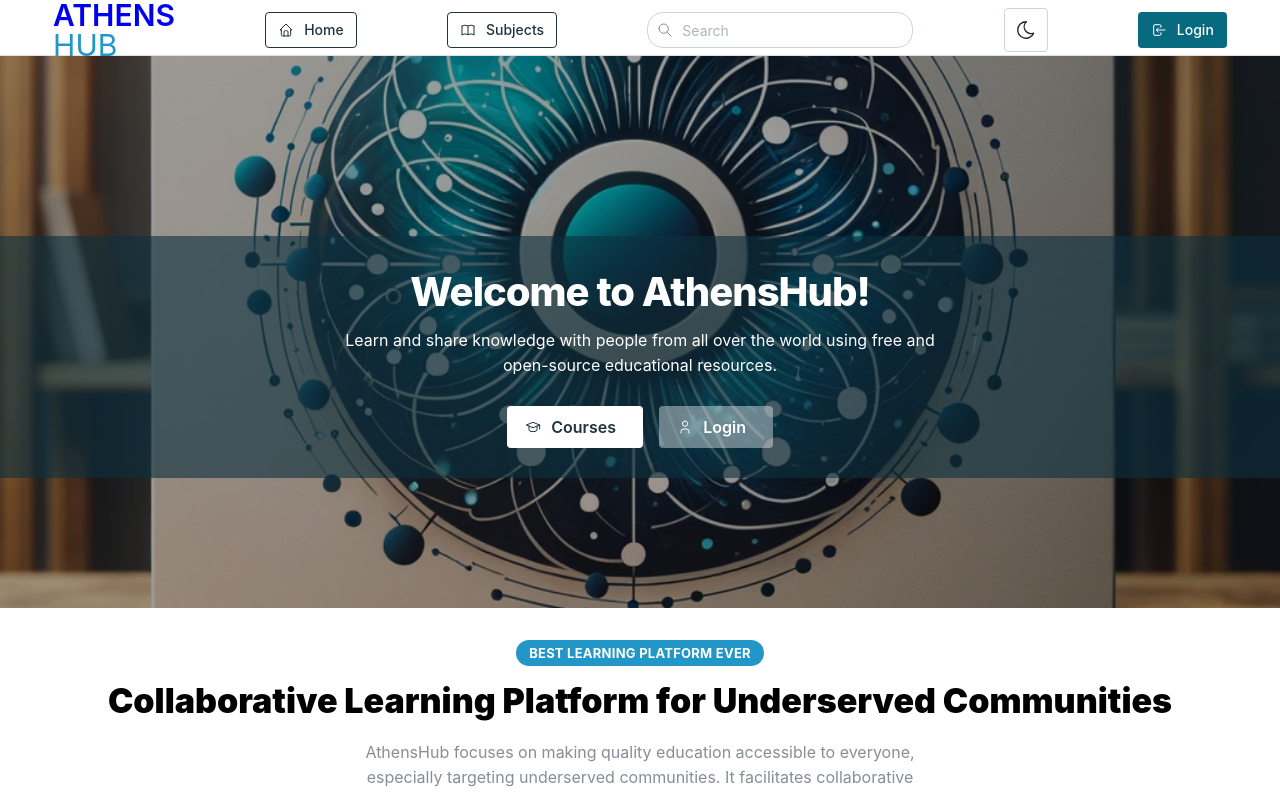
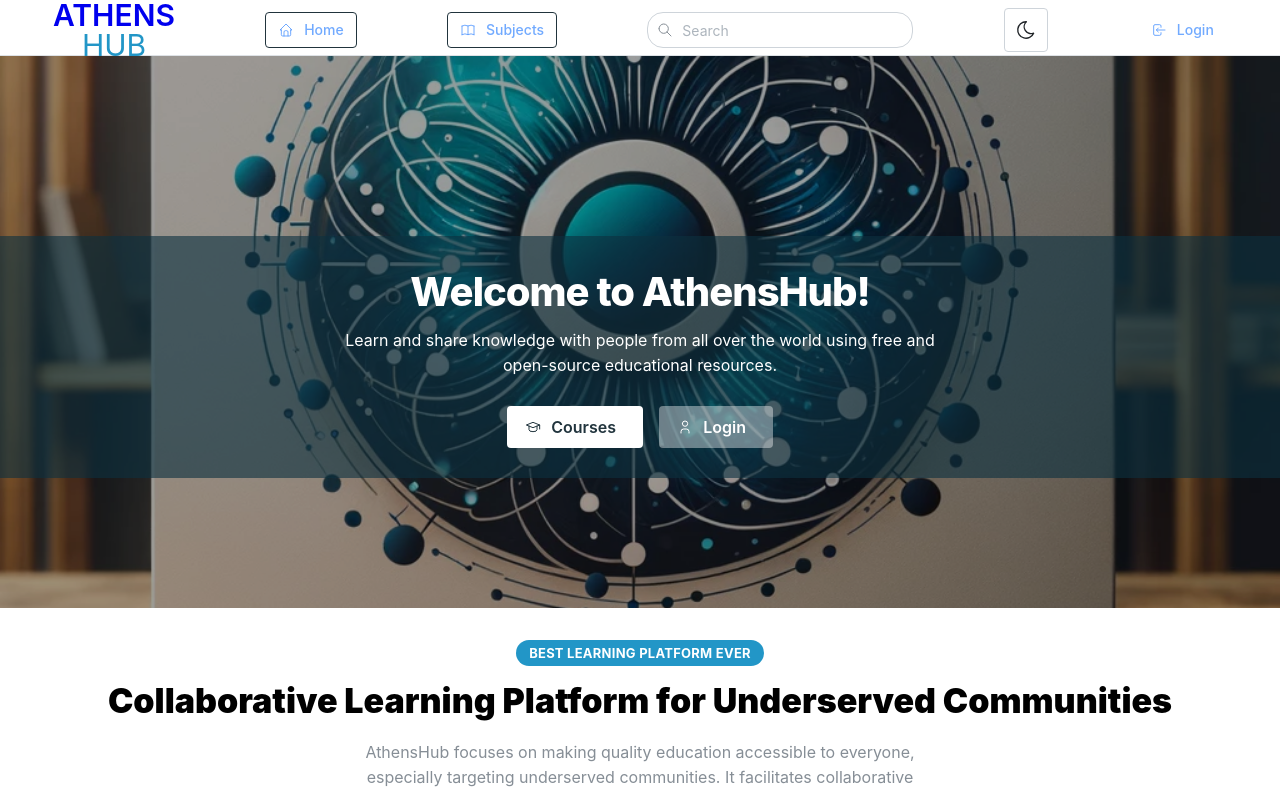
Before and after one commit to CoyoteArcade/AthensHub, a React (Vite) app in the folder frontend/: page / in a window 1280 px wide. Shown: the top 793 px of the page. Built offline with nearby package versions, Linux system fonts and the light colour scheme.

Commit message:
Changed font color for header buttons and login page

```diff
--- a/frontend/src/components/Header/Header.jsx
+++ b/frontend/src/components/Header/Header.jsx
@@ -76,7 +76,7 @@ export function HeaderSearch() {
               className={classes.link}
               // onClick={(event) => event.preventDefault()}
               variant={'filled'}
-              color={'#086a7e'}
+              color={'#ffffff'}
               radius='lg'
               leftSection={
                 <IconLogin
--- a/frontend/src/components/Header/Header.module.css
+++ b/frontend/src/components/Header/Header.module.css
@@ -25,6 +25,7 @@
   /* color: light-dark(var(--mantine-color-gray-7), var(--mantine-color-dark-0)); */
   font-size: var(--mantine-font-size-sm);
   font-weight: 500;
+  color: #5a9cffdc;
 
   /* @mixin hover {
     background-color: light-dark(
--- a/frontend/src/components/LoginForum/LoginForum.module.css
+++ b/frontend/src/components/LoginForum/LoginForum.module.css
@@ -19,14 +19,15 @@ h3 {
     margin: 0;
     padding: 0;
     font-size: 1.5em;
-    color: #0272639a;
+    color: #9e62ffe1;
 }
 
 p {
     margin: 0;
     padding: 0;
     font-size: 1.2em;
-    color: #333;
+    text-align: center;
+    color: #5a9cffdc;
 }
 
 .box {
```
